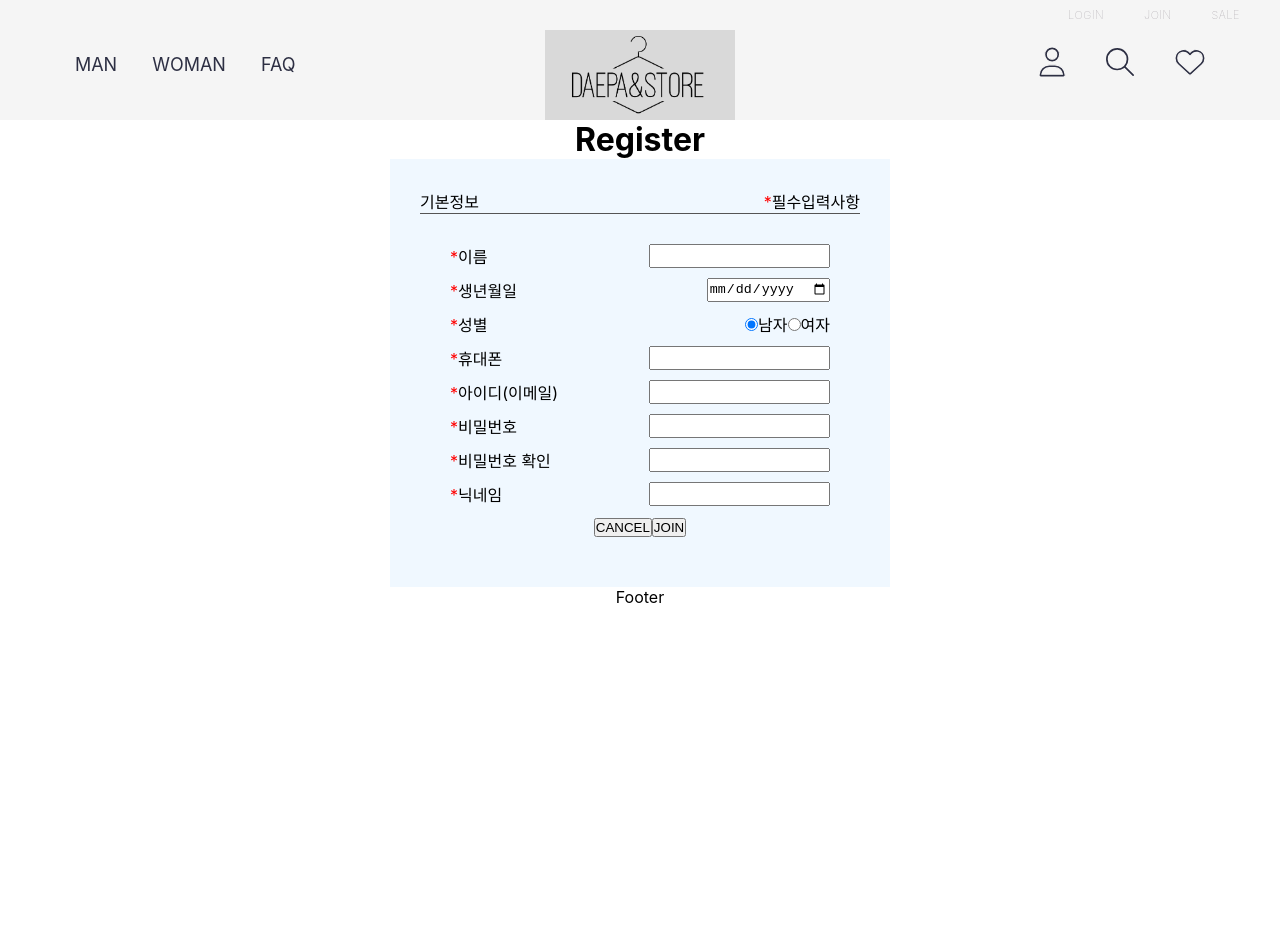
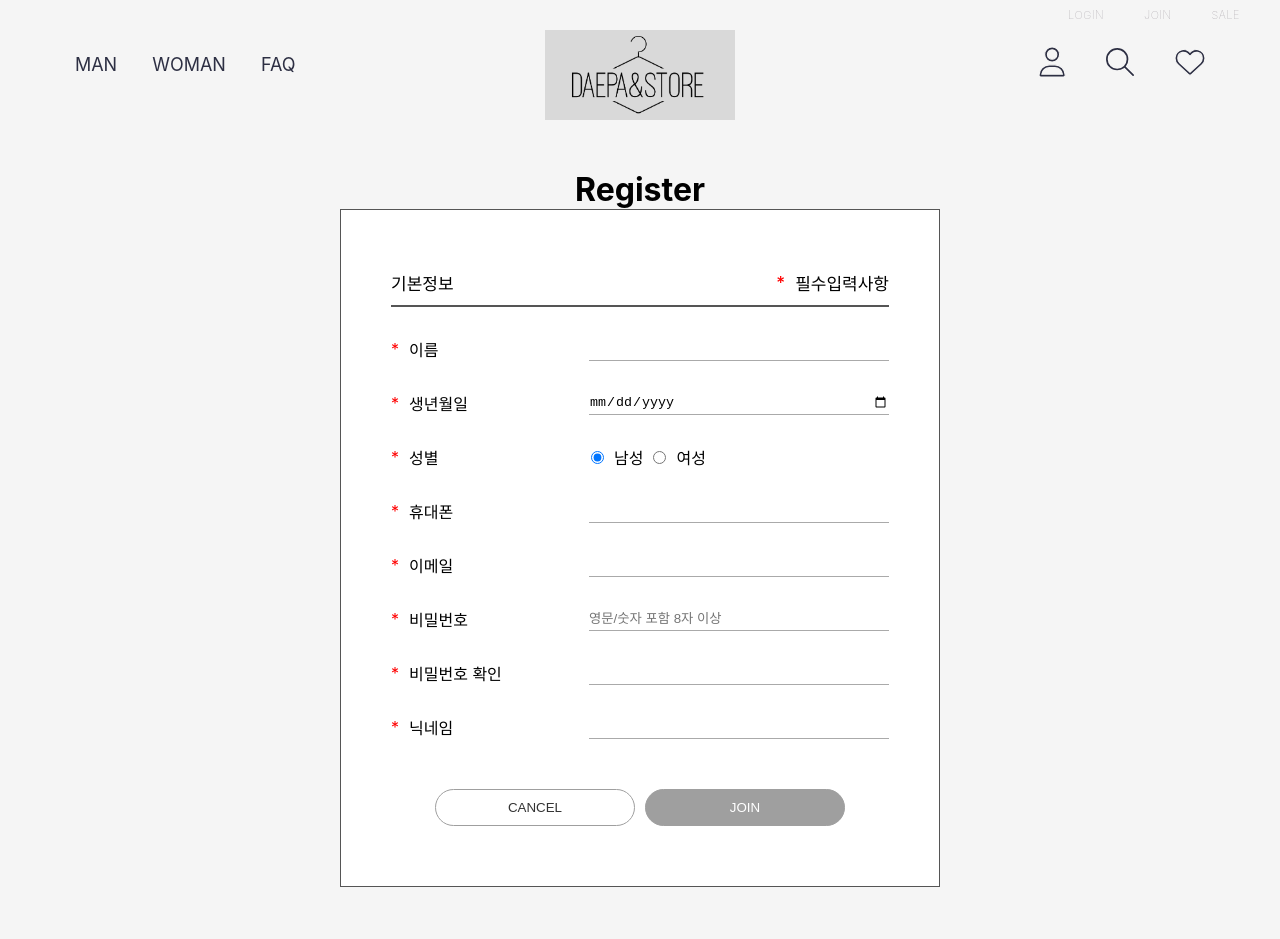
Before and after one commit to Sung-Heee/store-front, a React (Create React App) app: page /register in a window 1280 px wide. Shown: the top 939 px of the page. Before the commit the page ends 800 px from the top, so only its background shows below. Built offline with nearby package versions, Linux system fonts and the light colour scheme.

Commit message:
Design: 회원가입 페이지

```diff
--- a/src/components/Register.jsx
+++ /dev/null
@@ -1,77 +0,0 @@
-import React from 'react';
-import '../style/register.scss';
-
-export default function Register() {
-  return (
-    <>
-      <div>
-        <h1>Register</h1>
-      </div>
-      <div className="register-box">
-        <div className="info-top">
-          <p>기본정보</p>
-          <p>
-            <span className="required">*</span>필수입력사항
-          </p>
-        </div>
-        <form className="register-form">
-          <div className="name-info">
-            <label>
-              <span className="required">*</span>이름
-            </label>
-            <input id="idInput" type="text" required />
-          </div>
-          <div className="birth-info">
-            <label>
-              <span className="required">*</span>생년월일
-            </label>
-            <input id="birthInput" type="date" required />
-          </div>
-          <div className="gender-info">
-            <label>
-              <span className="required">*</span>성별
-            </label>
-            <div className="gender-input">
-              <input type="radio" name="gender" value="male" checked />
-              남자
-              <input type="radio" name="gender" value="female" />
-              여자
-            </div>
-          </div>
-          <div className="tel-info">
-            <label>
-              <span className="required">*</span>휴대폰
-            </label>
-            <input id="telInput" type="tel" required />
-          </div>
-          <div className="id-info">
-            <label>
-              <span className="required">*</span>아이디(이메일)
-            </label>
-            <input type="email" id="email" name="email" required />
-          </div>
-          <div className="password-info">
-            <label>
-              <span className="required">*</span>비밀번호
-            </label>
-            <input name="password" required type="password" />
-          </div>
-          <div className="password-info">
-            <label>
-              <span className="required">*</span>비밀번호 확인
-            </label>
-            <input name="password" required type="password" />
-          </div>
-          <div className="nickName-info">
-            <label>
-              <span className="required">*</span>닉네임
-            </label>
-            <input id="nickInput" required type="text" maxLength={8} />
-          </div>
-          <button>CANCEL</button>
-          <button>JOIN</button>
-        </form>
-      </div>
-    </>
-  );
-}
--- a/src/pages/RegisterPage.jsx
+++ b/src/pages/RegisterPage.jsx
@@ -1,10 +1,92 @@
 import React from 'react';
-import Register from '../components/Register';
+import '../style/register.scss';
 
 export default function RegisterPage() {
   return (
     <>
-      <Register />
+      <div className="register">
+        <div>
+          <h1>Register</h1>
+        </div>
+        <div className="register-box">
+          <div className="info-top">
+            <p>기본정보</p>
+            <p>
+              <span className="required">*</span>필수입력사항
+            </p>
+          </div>
+          <form className="register-form">
+            <div className="name-info">
+              <label>
+                <span className="required">*</span>이름
+              </label>
+              <input id="idInput" type="text" required />
+            </div>
+            <div className="birth-info">
+              <label>
+                <span className="required">*</span>생년월일
+              </label>
+              <input id="birthInput" type="date" required />
+            </div>
+            <div className="gender-info">
+              <label>
+                <span className="required">*</span>성별
+              </label>
+              <div className="gender-input">
+                <input
+                  type="radio"
+                  id="male"
+                  name="gender"
+                  value="male"
+                  checked
+                />
+                <label htmlFor="male">남성</label>
+              </div>
+              <div className="gender-input">
+                <input type="radio" id="female" name="gender" value="female" />
+                <label htmlFor="female">여성</label>
+              </div>
+            </div>
+            <div className="tel-info">
+              <label>
+                <span className="required">*</span>휴대폰
+              </label>
+              <input id="telInput" type="tel" required />
+            </div>
+            <div className="id-info">
+              <label>
+                <span className="required">*</span>이메일
+              </label>
+              <input type="email" id="email" name="email" required />
+            </div>
+            <div className="password-info">
+              <label>
+                <span className="required">*</span>비밀번호
+              </label>
+              <input
+                name="password"
+                required
+                type="password"
+                placeholder="영문/숫자 포함 8자 이상"
+              />
+            </div>
+            <div className="password-info">
+              <label>
+                <span className="required">*</span>비밀번호 확인
+              </label>
+              <input name="password" required type="password" />
+            </div>
+            <div className="nickName-info">
+              <label>
+                <span className="required">*</span>닉네임
+              </label>
+              <input id="nickInput" required type="text" maxLength={8} />
+            </div>
+            <button className="cancel--btn btn">CANCEL</button>
+            <button className="join--btn btn">JOIN</button>
+          </form>
+        </div>
+      </div>
     </>
   );
 }
--- a/src/style/register.scss
+++ b/src/style/register.scss
@@ -1,33 +1,119 @@
 @import "./_reset";
 
-.register-box {
+body {
+  background-color: #f5f5f5;
+}
+.register {
   display: flex;
   position: relative;
-  margin: 0 auto;
   flex-direction: column;
-  justify-content: center;
-  // align-items: center;
-  width: 500px;
-  background-color: aliceblue;
-  padding: 30px;
+  width: 600px;
+  margin: 50px auto;
+
+  .register-box {
+    padding: 60px 50px 30px 50px;
+    border: 0.5px solid #555;
+    background-color: white;
 
     .required {
       color: red;
+      margin-right: 10px;
     }
 
     .info-top {
       display: flex;
       justify-content: space-between;
-  border-bottom: 1px solid #555;
+      border-bottom: 2px solid #555;
+      font-size: 17px;
+      padding-bottom: 10px;
+      font-weight: 500;
+
+      p {
+        display: flex;
+        flex-wrap: wrap;
+        align-items: center;
+      }
     }
 
     .register-form {
-    padding: 20px;
-    .name-info, .gender-info, .birth-info, .tel-info, .id-info, .password-info, .nickName-info{
+      padding: 30px 0;
+
+      .gender-info {
+        display: flex;
+        //justify-content: space-between;
+        // flex-wrap: wrap;
+        // align-content: center;
+        margin-bottom: 30px;
+        & > label {
+          display: flex;
+          flex-wrap: wrap;
+          align-items: center;
+          width: 200px;
+        }
+        .gender-input {
+          display: inline-block;
+
+          input {
+          }
+          & > label {
+            padding: 0 10px;
+          }
+        }
+      }
+
+      .name-info,
+      .birth-info,
+      .tel-info,
+      .id-info,
+      .password-info,
+      .nickName-info {
         display: flex;
         justify-content: space-between;
-      margin: 10px;
+        flex-wrap: wrap;
+        align-content: center;
+        margin-bottom: 30px;
+
+        input {
+          width: 300px;
+          border: none;
+          border-bottom: solid #aaaaaa 1px;
+          background-color: transparent;
+          &:focus {
+            outline: none;
+            border-bottom: 1px solid rgb(33, 90, 137);
+          }
         }
 
+        label {
+          display: flex;
+          flex-wrap: wrap;
+          align-items: center;
+          width: 150px;
+        }
+
+        .gender-input {
         }
       }
+
+      .btn {
+        cursor: pointer;
+        background-color: transparent;
+        border-radius: 30px;
+        padding: 10px 30px;
+        width: 200px;
+        margin-top: 20px;
+      }
+      .cancel--btn {
+        border: 1px solid #9f9f9f;
+        margin-right: 5px;
+        color: #333;
+      }
+      .join--btn {
+        background-color: #9f9f9f;
+        color: white;
+        border: 1px solid #9f9f9f;
+        margin-left: 5px;
+      }
+    }
+  }
+}
```
Lines whose indentation alone changed are shown as unchanged.
